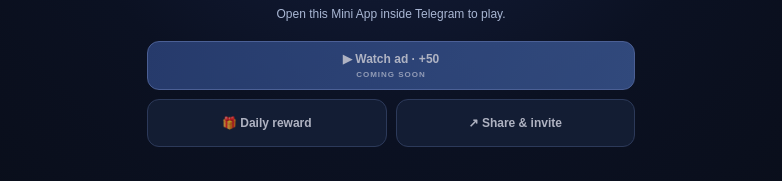
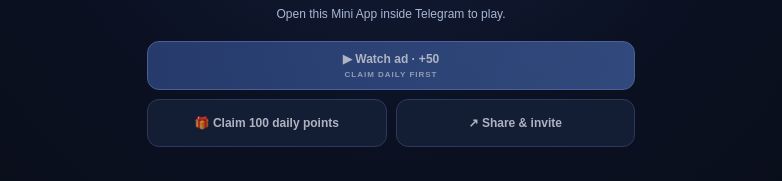
Before and after one commit to olowolafedare/Pay-and-play-telegram-, a Next.js app: page / in a window 1280 px wide. Shown: the part 598-779 px from the top of the page, without its empty margins (249-1031 px from the left). Built offline with nearby package versions, Linux system fonts and the light colour scheme.

Commit message:
Require daily claim before rewarded ads

```diff
--- a/app/telegram-app.tsx
+++ b/app/telegram-app.tsx
@@ -14,6 +14,7 @@ type Player = {
   adPointsEarned: number;
   tapLevel: number;
   upgradeProgress: number;
+  dailyClaimed: boolean;
   referralCode: string;
 };
 type Leader = { rank: number; name: string; points: number };
@@ -80,8 +81,8 @@ export default function TelegramApp() {
     setBusy(true);
     try {
       const d = await api("/api/game/daily", "POST");
-      setPlayer({ ...player, points: d.points, lifetimeEarned: player.lifetimeEarned + d.awarded });
-      setMessage("Daily reward claimed: +" + d.awarded + " points.");
+      setPlayer({ ...player, points: d.points, lifetimeEarned: player.lifetimeEarned + d.awarded, dailyClaimed: true });
+      setMessage("Daily reward claimed: +" + d.awarded + " points. Rewarded ads are now unlocked.");
     } catch (e) {
       setMessage(e instanceof Error ? e.message : "Claim failed.");
     } finally {
@@ -134,8 +135,8 @@ export default function TelegramApp() {
 
         <p className="game-message" role="status">{message}</p>
         <div className="game-actions">
-          <button className="ad-button" disabled title="Rewarded ad provider connection is not configured">▶ Watch ad · +50 <small>COMING SOON</small></button>
-          <button onClick={daily} disabled={!player || busy}>🎁 Daily reward</button>
+          <button className="ad-button" disabled title={!player?.dailyClaimed ? "Claim your 100 daily points first" : "Rewarded ad provider connection is not configured"}>▶ Watch ad · +50 <small>{!player?.dailyClaimed ? "CLAIM DAILY FIRST" : "COMING SOON"}</small></button>
+          <button onClick={daily} disabled={!player || busy || player.dailyClaimed}>🎁 {player?.dailyClaimed ? "Daily claimed" : "Claim 100 daily points"}</button>
           <button onClick={invite} disabled={!player}>↗ Share & invite</button>
         </div>
       </section>
```
